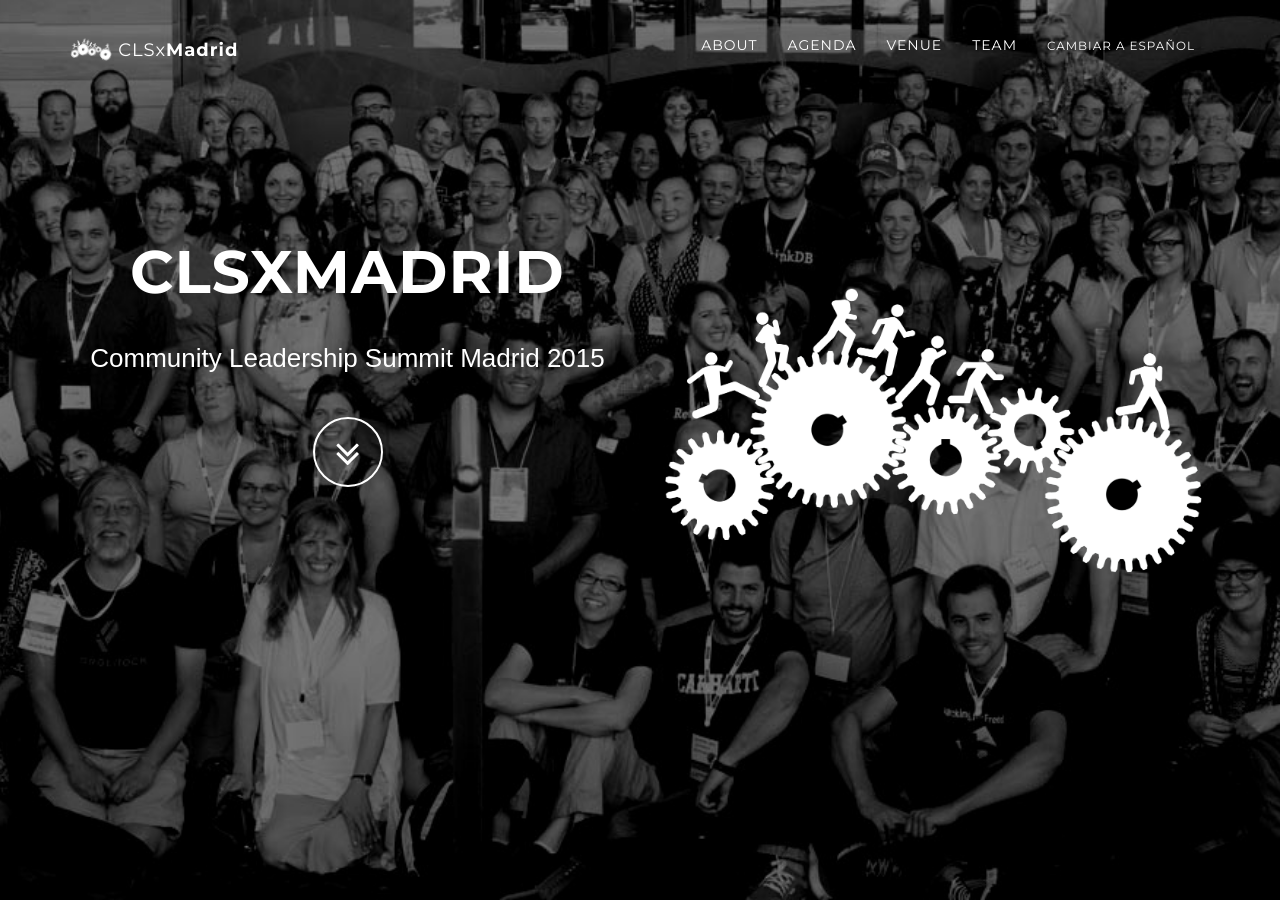
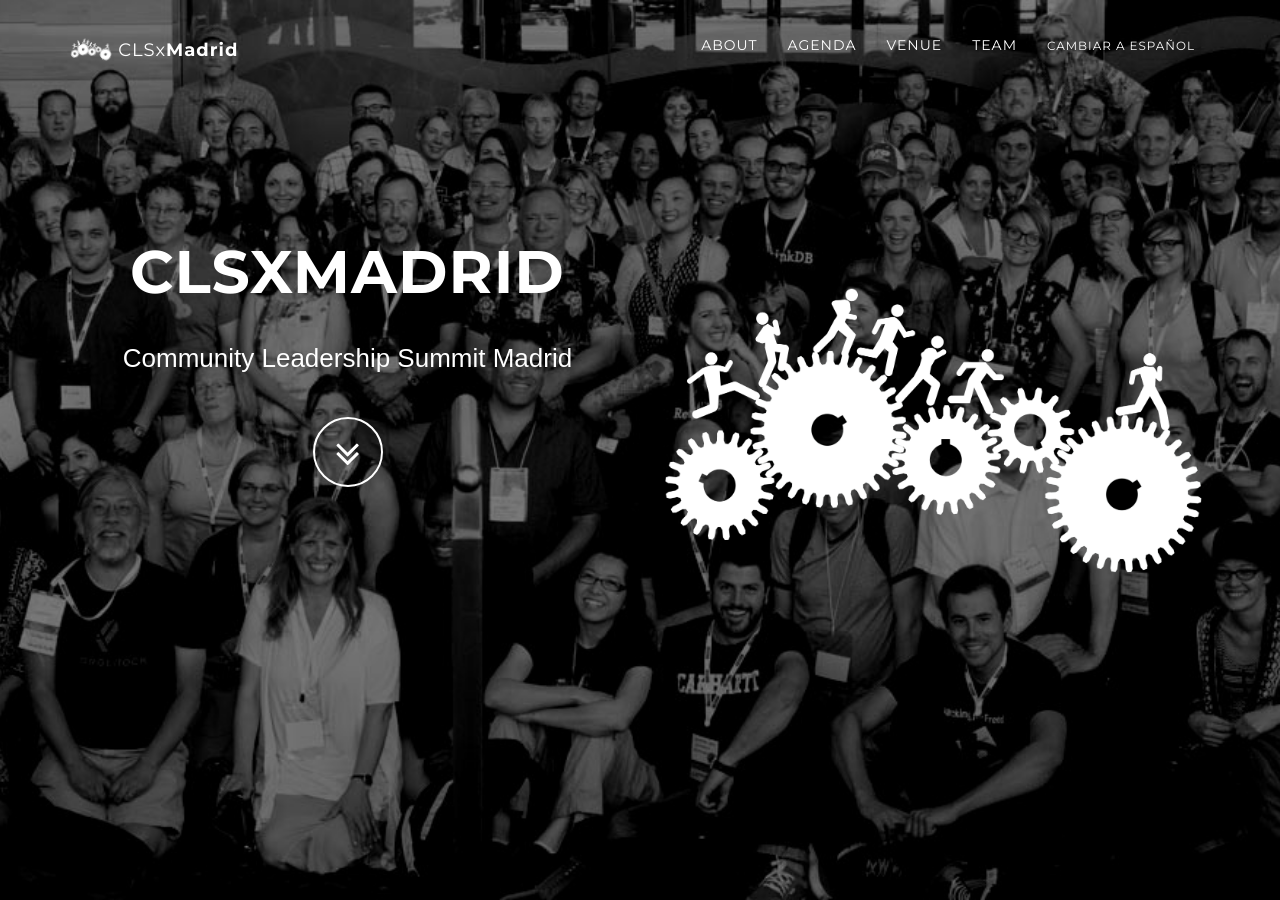
Before and after one commit to ComBuildersES/clsxmadrid, a Jekyll site: the page built from web/index.en.html, in a window 1280 px wide and 900 px high. Built offline with Jekyll 4.4.1, drawn with Linux system fonts in a browser that asks for light colours.

Commit message:
Removed 2015 reference in header

```diff
--- a/web/_includes/header.html
+++ b/web/_includes/header.html
@@ -5,7 +5,7 @@
             <div class="row">
                 <div class="col-md-6">
                     <h1 class="brand-heading">CLSxMadrid</h1>
-                    <p class="intro-text">Community Leadership Summit Madrid 2015</p>
+                    <p class="intro-text">Community Leadership Summit Madrid</p>
                     <!-- Add info for new meeting
                     <p>Campus Madrid - December, 12<sup>th</sup></p>
                     <p><a href="" class="btn btn-default btn-lg">Register now!</a></p>
```
